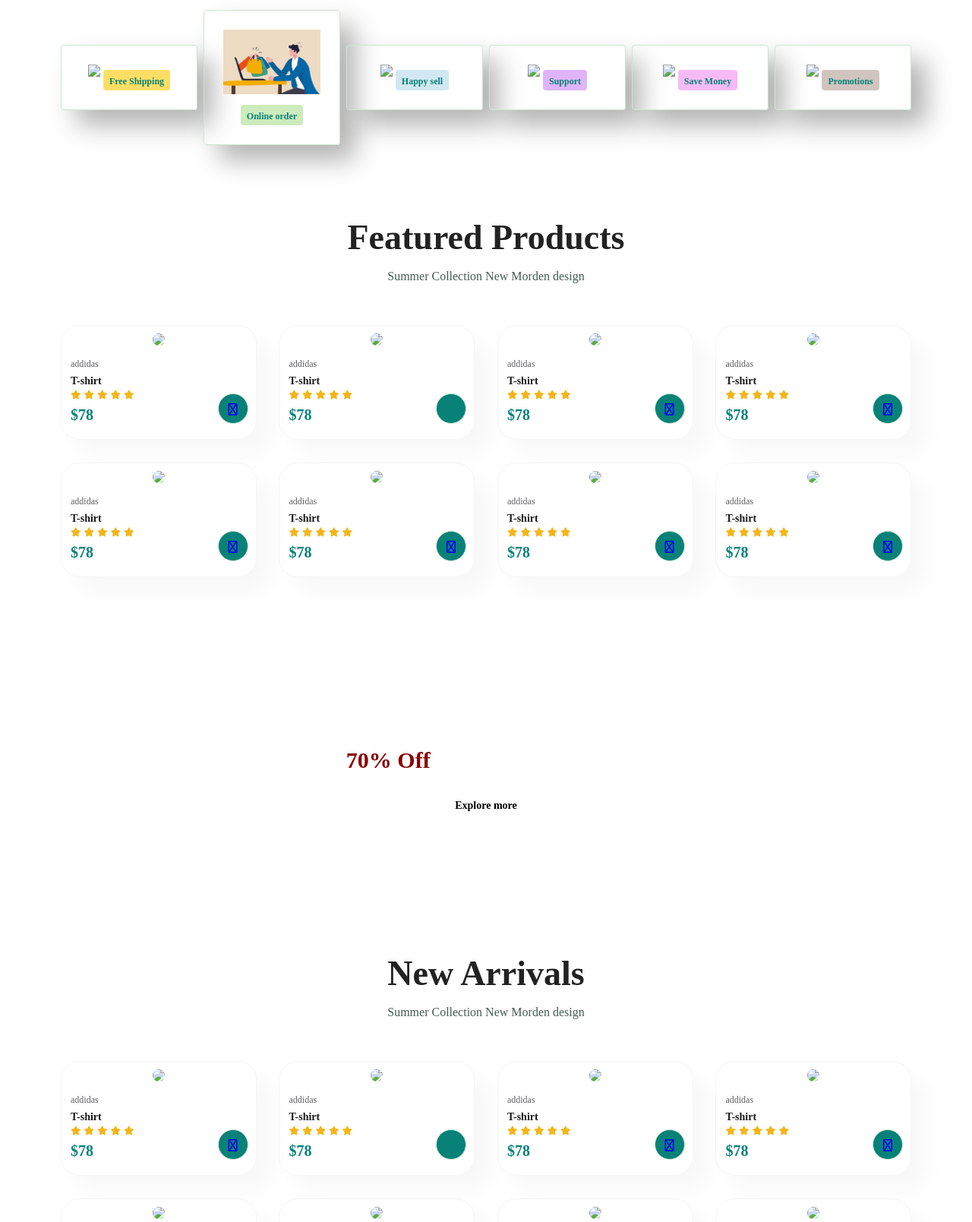
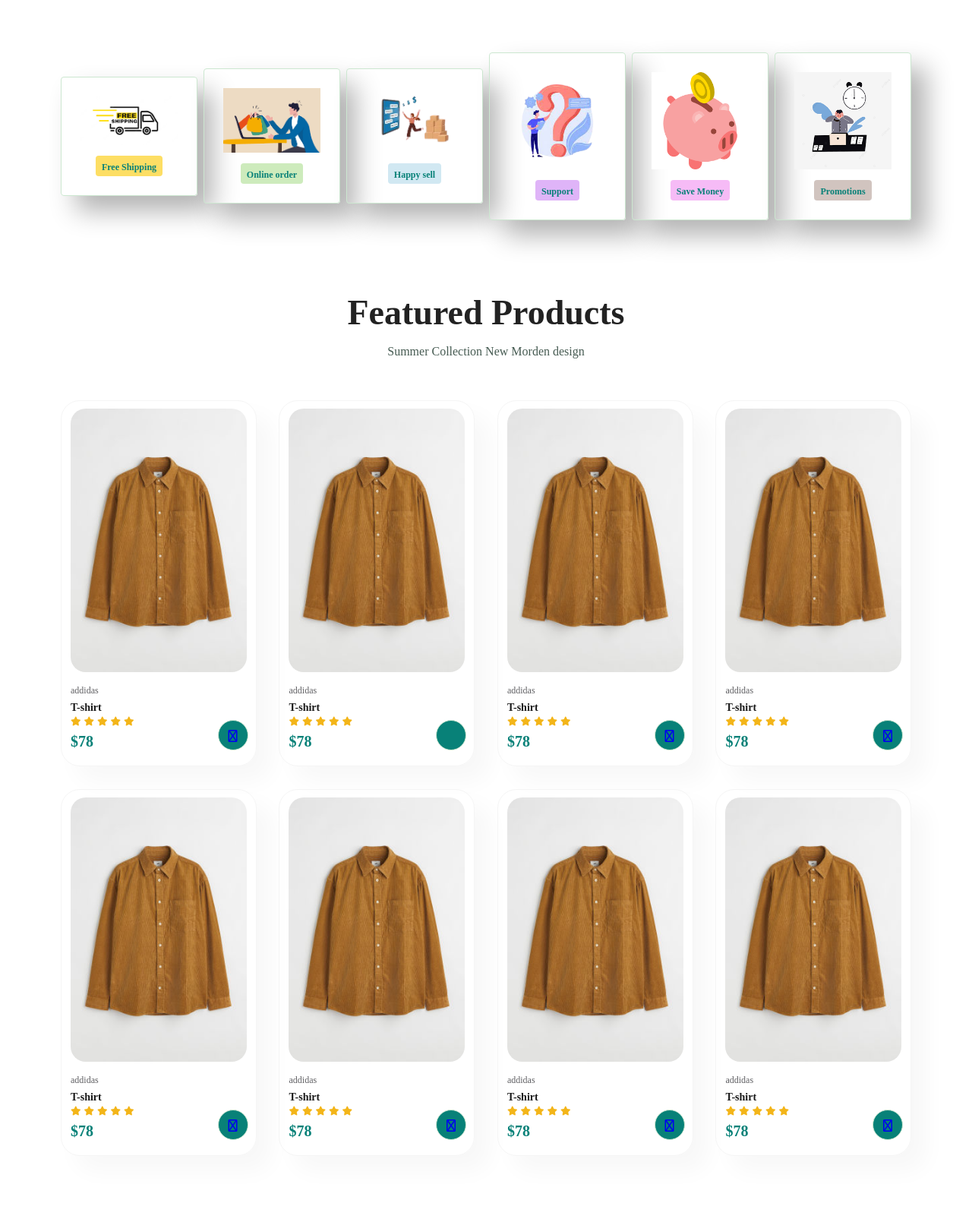
Before and after one commit to AHONYO-ISRAEL/Intro-Html-3, a plain HTML site: page index.html in a window 1280 px wide. Shown: the part 820-2429 px from the top of the page at 76% size. Drawn offline with Linux system fonts and the light colour scheme.

Commit message:
allimages apperance fixed

```diff
--- a/index.html
+++ b/index.html
@@ -10,7 +10,7 @@
 </head>
 <body>
 	<section id="header">
-		<a href="#"><img src="Image/logo.png" class="logo" alt=""></a>
+		<a href="#"><img src="Images/logo.png" class="logo" alt=""></a>
 		<div>
 			<ul id="navbar">
 				<li><a class="active" href="index.html">Home</a></li>
@@ -35,7 +35,7 @@
 	</section>
 	<section id="feature" class="section-p1">
 		<div class="fe-box">
-			<img src="Image/features/fe-ship.png">
+			<img src="Images/features/fe-ship.png">
 			<h6>Free Shipping</h6>
 		</div>
 		<div class="fe-box">
@@ -43,19 +43,19 @@
 			<h6>Online order</h6>
 		</div>
 		<div class="fe-box">
-			<img src="Image/features/fe-sell.png">
+			<img src="Images/features/fe-sell.png">
 			<h6>Happy sell</h6>
 		</div>
 		<div class="fe-box">
-			<img src="Image/features/fe-supp.png">
+			<img src="Images/features/fe-supp.png">
 			<h6>Support</h6>
 		</div>
 		<div class="fe-box">
-			<img src="Image/features/fe-save.png">
+			<img src="Images/features/fe-save.png">
 			<h6>Save Money</h6>
 		</div>
 		<div class="fe-box">
-			<img src="Image/features/fe-prom.png">
+			<img src="Images/features/fe-prom.png">
 			<h6>Promotions</h6>
 		</div>
 	</section>
@@ -65,7 +65,7 @@
  	<p>Summer Collection New Morden design</p>
  		<div class="pro-container">
  			<div class="pro">
- 				<img src="Image/homme/chem1-1.jpg">
+ 				<img src="Images/homme/chem1-1.jpg">
  				<div class="des">
  					<span>addidas</span>
  					<h5>T-shirt</h5>
@@ -81,7 +81,7 @@
  				<a href="#"><i class="fa-solid fa-cart-plus" id="cart"></i></a>
  			</div>
  			<div class="pro">
- 				<img src="Image/homme/chem1-1.jpg">
+ 				<img src="Images/homme/chem1-1.jpg">
  				<div class="des">
  					<span>addidas</span>
  					<h5>T-shirt</h5>
@@ -96,7 +96,7 @@
  				</div>
  				<a href="#"><i class="fa-duotone fa-cart-plus" id="cart"></i></a>
  			</div><div class="pro">
- 				<img src="Image/homme/chem1-1.jpg">
+ 				<img src="Images/homme/chem1-1.jpg">
  				<div class="des">
  					<span>addidas</span>
  					<h5>T-shirt</h5>
@@ -111,7 +111,7 @@
  				</div>
  				<a href="#"><i class="fa-solid fa-cart-plus" id="cart"></i></a>
  			</div><div class="pro">
- 				<img src="Image/homme/chem1-1.jpg">
+ 				<img src="Images/homme/chem1-1.jpg">
  				<div class="des">
  					<span>addidas</span>
  					<h5>T-shirt</h5>
@@ -126,7 +126,7 @@
  				</div>
  				<a href="#"><i class="fa-solid fa-cart-plus" id="cart"></i></a>
  			</div><div class="pro">
- 				<img src="Image/homme/chem1-1.jpg">
+ 				<img src="Images/homme/chem1-1.jpg">
  				<div class="des">
  					<span>addidas</span>
  					<h5>T-shirt</h5>
@@ -141,7 +141,7 @@
  				</div>
  				<a href="#"><i class="fa-solid fa-cart-plus" id="cart"></i></a>
  			</div><div class="pro">
- 				<img src="Image/homme/chem1-1.jpg">
+ 				<img src="Images/homme/chem1-1.jpg">
  				<div class="des">
  					<span>addidas</span>
  					<h5>T-shirt</h5>
@@ -156,7 +156,7 @@
  				</div>
  				<a href="#"><i class="fa-solid fa-cart-plus" id="cart"></i></a>
  			</div><div class="pro">
- 				<img src="Image/homme/chem1-1.jpg">
+ 				<img src="Images/homme/chem1-1.jpg">
  				<div class="des">
  					<span>addidas</span>
  					<h5>T-shirt</h5>
@@ -171,7 +171,7 @@
  				</div>
  				<a href="#"><i class="fa-solid fa-cart-plus" id="cart"></i></a>
  			</div><div class="pro">
- 				<img src="Image/homme/chem1-1.jpg">
+ 				<img src="Images/homme/chem1-1.jpg">
  				<div class="des">
  					<span>addidas</span>
  					<h5>T-shirt</h5>
@@ -198,7 +198,7 @@
  	<p>Summer Collection New Morden design</p>
  		<div class="pro-container">
  			<div class="pro">
- 				<img src="Image/homme/chem1-1.jpg">
+ 				<img src="Images/homme/chem1-1.jpg">
  				<div class="des">
  					<span>addidas</span>
  					<h5>T-shirt</h5>
@@ -214,7 +214,7 @@
  				<a href="#"><i class="fa-solid fa-cart-plus" id="cart"></i></a>
  			</div>
  			<div class="pro">
- 				<img src="Image/homme/chem1-1.jpg">
+ 				<img src="Images/homme/chem1-1.jpg">
  				<div class="des">
  					<span>addidas</span>
  					<h5>T-shirt</h5>
@@ -229,7 +229,7 @@
  				</div>
  				<a href="#"><i class="fa-duotone fa-cart-plus" id="cart"></i></a>
  			</div><div class="pro">
- 				<img src="Image/homme/chem1-1.jpg">
+ 				<img src="Images/homme/chem1-1.jpg">
  				<div class="des">
  					<span>addidas</span>
  					<h5>T-shirt</h5>
@@ -244,7 +244,7 @@
  				</div>
  				<a href="#"><i class="fa-solid fa-cart-plus" id="cart"></i></a>
  			</div><div class="pro">
- 				<img src="Image/homme/chem1-1.jpg">
+ 				<img src="Images/homme/chem1-1.jpg">
  				<div class="des">
  					<span>addidas</span>
  					<h5>T-shirt</h5>
@@ -259,7 +259,7 @@
  				</div>
  				<a href="#"><i class="fa-solid fa-cart-plus" id="cart"></i></a>
  			</div><div class="pro">
- 				<img src="Image/homme/chem1-1.jpg">
+ 				<img src="Images/homme/chem1-1.jpg">
  				<div class="des">
  					<span>addidas</span>
  					<h5>T-shirt</h5>
@@ -274,7 +274,7 @@
  				</div>
  				<a href="#"><i class="fa-solid fa-cart-plus" id="cart"></i></a>
  			</div><div class="pro">
- 				<img src="Image/homme/chem1-1.jpg">
+ 				<img src="Images/homme/chem1-1.jpg">
  				<div class="des">
  					<span>addidas</span>
  					<h5>T-shirt</h5>
@@ -289,7 +289,7 @@
  				</div>
  				<a href="#"><i class="fa-solid fa-cart-plus" id="cart"></i></a>
  			</div><div class="pro">
- 				<img src="Image/homme/chem1-1.jpg">
+ 				<img src="Images/homme/chem1-1.jpg">
  				<div class="des">
  					<span>addidas</span>
  					<h5>T-shirt</h5>
@@ -304,7 +304,7 @@
  				</div>
  				<a href="#"><i class="fa-solid fa-cart-plus" id="cart"></i></a>
  			</div><div class="pro">
- 				<img src="Image/homme/chem1-1.jpg">
+ 				<img src="Images/homme/chem1-1.jpg">
  				<div class="des">
  					<span>addidas</span>
  					<h5>T-shirt</h5>
@@ -361,7 +361,7 @@
 </section>
 	<footer class="section-p1">
 		<div class="col">
-			<img class="logo" src="Image/logo.png">
+			<img class="logo" src="Images/logo.png">
 			<h4>Contact</h4>
 			<p><strong>Address: </strong> 562 blabla Road, Street 32</p>
 			<p><strong>Hours : </strong> 10:00  - 18 :00, Mon- Sat</p>
@@ -399,11 +399,11 @@
 			<h4>Install App</h4>
 			<p>From Appstore or Google Play</p>
 			<div class="row">
-				<img class="as" src="Image/brand/as.png">
-				<img class="gp" src="Image/brand/gp.png">
+				<img class="as" src="Images/brand/as.png">
+				<img class="gp" src="Images/brand/gp.png">
 			</div>
 			<p>Secured Payements</p>
-			<img src="Image/brand/pay.png">
+			<img src="Images/brand/pay.png">
 		</div>
 		<div class="copy">
 			<p>ⓒ Learzy's just testing stuffs </p>
--- a/styles.css
+++ b/styles.css
@@ -125,7 +125,7 @@ body{
 /*page d'accueil*/
 
 #hero{
-	background-image: url("Image/hero2.png");
+	background-image: url("Images/hero2.png");
 	height: 90vh;
 	width: 100%;
 	background-position: top 25% right 0;
@@ -144,7 +144,7 @@ body{
 	color: #088178;
 }
 #hero button{
-	background-image: url("Image/button.png");
+	background-image: url("Images/button.png");
 	background-size: cover;
 	background-color: transparent;
 	color: #000;
@@ -278,7 +278,7 @@ body{
  	align-items: center;
  	text-align: center;
  	justify-content: center;
- 	background-image: url("Image/banner/b1.jpg");
+ 	background-image: url("Images/banner/b1.jpg");
  	width: 100%;
  	height: 40vh;
  	background-size: cover;
@@ -315,7 +315,7 @@ body{
  	flex-direction: column;
  	align-items: flex-start;
  	justify-content: center;
- 	background-image: url("Image/fash2.jpg");
+ 	background-image: url("Images/fash2.jpg");
  	min-width: 550px;
  	height: 50vh;
  	background-size: cover;
@@ -349,7 +349,7 @@ body{
 	border: 1px solid #088178;
 }
 #sm-banner .banner-box:nth-child(2) {
-	background-image: url("Image/homme/sw2.jpg");
+	background-image: url("Images/homme/sw2.jpg");
 }
 #sm-banner .banner-box:nth-child(2) h2, #sm-banner .banner-box:nth-child(2) h4, #sm-banner .banner-box:nth-child(2) span, #sm-banner .banner-box:nth-child(2) button{
 	color: black;
@@ -384,14 +384,14 @@ body{
 }
 
 #banner3 .banner-box:nth-child(1){
-	background: url("Image/i3.jpg");
+	background: url("Images/i3.jpg");
 }
 
 #banner3 .banner-box:nth-child(2){
-	background: url("Image/i2.jpg");
+	background: url("Images/i2.jpg");
 }
 #banner3 .banner-box:nth-child(3){
-	background: url("Image/i7.jpg");
+	background: url("Images/i7.jpg");
 }
 
 #newsletter{
@@ -399,7 +399,7 @@ body{
 	justify-content: space-between;
 	flex-wrap: wrap;
 	align-items: center;
-	background: url("Image/banner/b2.jpg");
+	background: url("Images/banner/b2.jpg");
 	height: 30vh;
 	width: 100%;
 	background-repeat: no-repeat;
```
